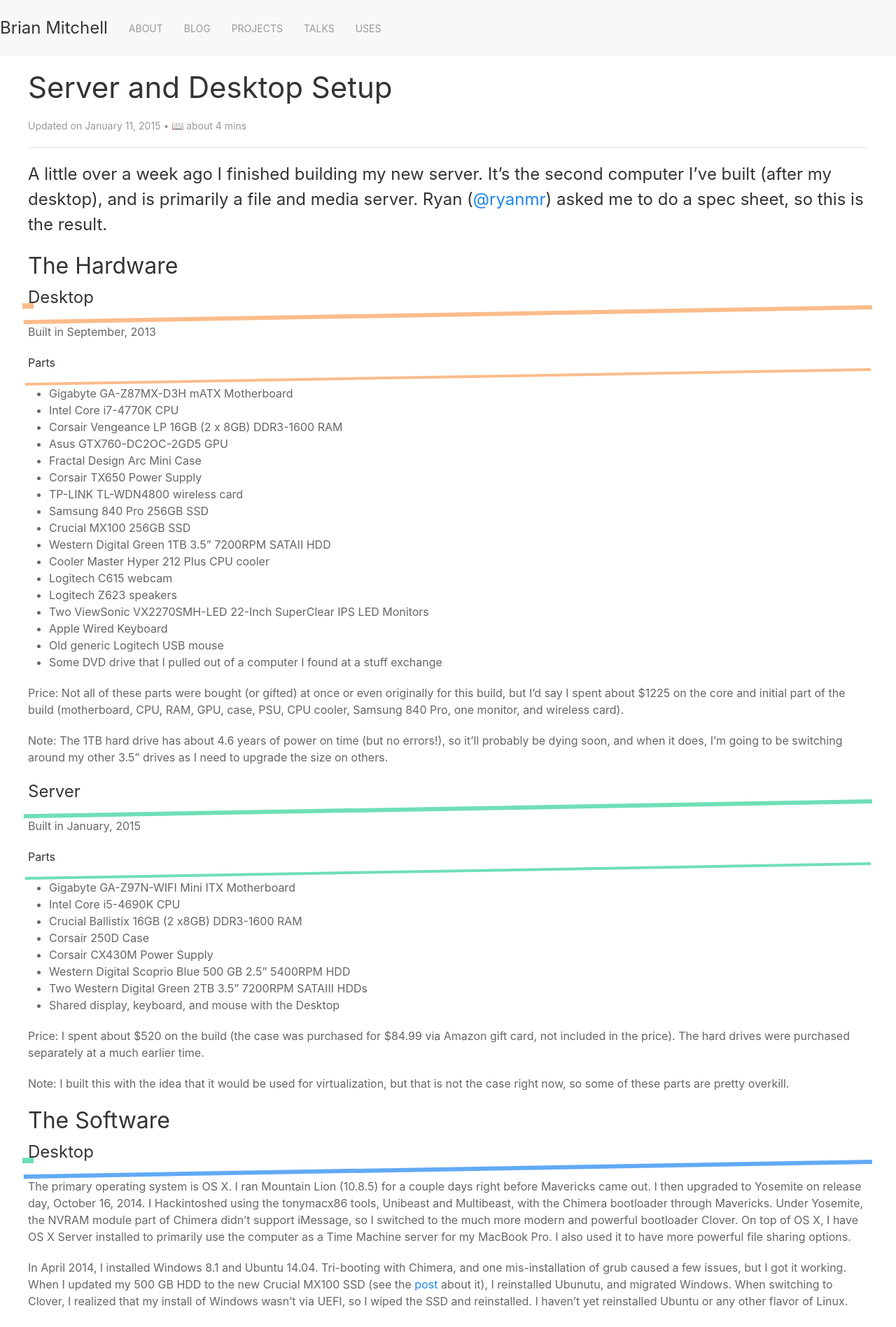
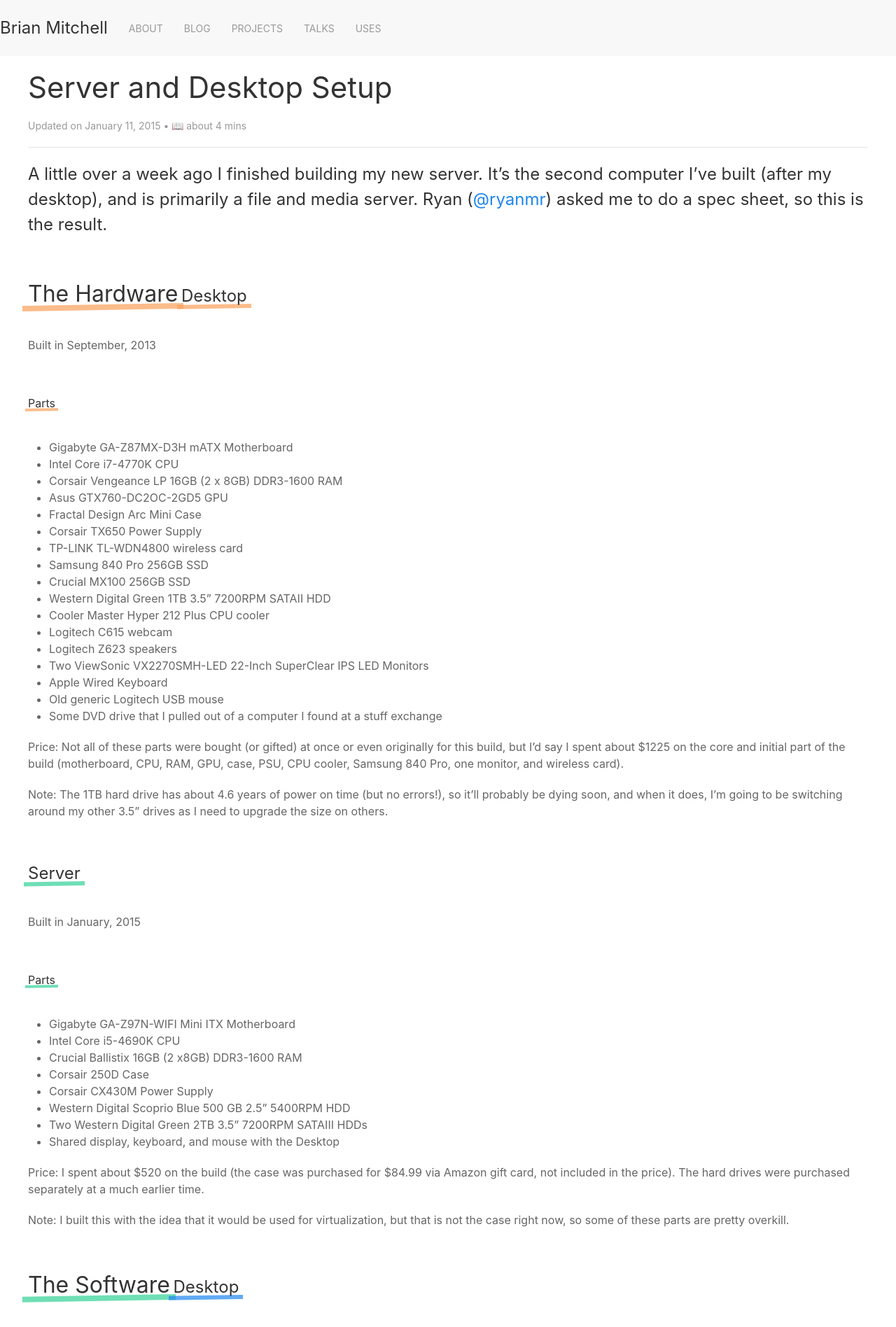
Before and after one commit to BrianMitchL/brianm.me, a Jekyll site: the page built from _posts/2015-01-11-server-desktop-setup.md, in a window 1280 px wide. Shown: the top 1896 px of the page at 70% size. Built offline with Jekyll 4.4.1, drawn with Linux system fonts in a browser that asks for light colours; nearby versions of some CDN libraries; emoji names are drawn with the system emoji font.

Commit message:
Edit heading color and permalink styling

```diff
--- a/assets/css/_sass/_fun.scss
+++ b/assets/css/_sass/_fun.scss
@@ -58,7 +58,7 @@
 h4,
 h5,
 h6 {
-  display: inline;
+  display: inline-block;
   position: relative;
 
   &::before {
--- a/assets/css/_sass/_post.scss
+++ b/assets/css/_sass/_post.scss
@@ -40,11 +40,11 @@
 
 // taken from https://github.com/jekyll/jekyll/blob/7f578b5dd88653583bdf3ad5ff703a6ee5d91b95/site/_sass/_style.scss#L141
 .header-link {
-  position: relative;
-  left: 0.5em;
+  position: absolute;
+  right: -1.5rem;
   opacity: 0;
-  margin-right: -0.8em;
   font-size: 0.8em;
+  line-height: 1.5;
   transition: opacity 0.2s ease-in-out 0.1s;
 }
 
```
